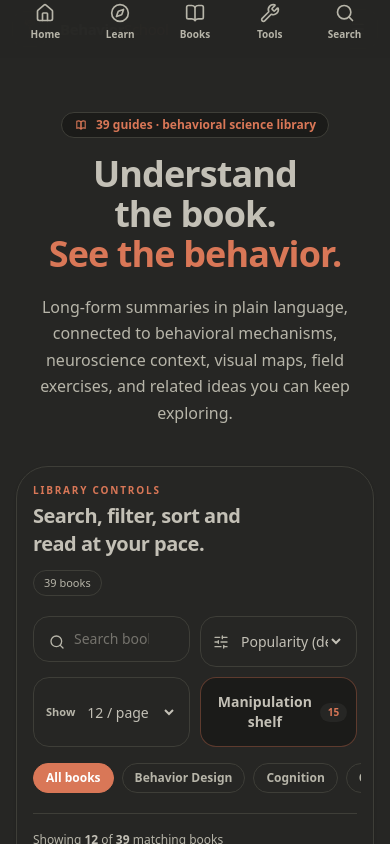
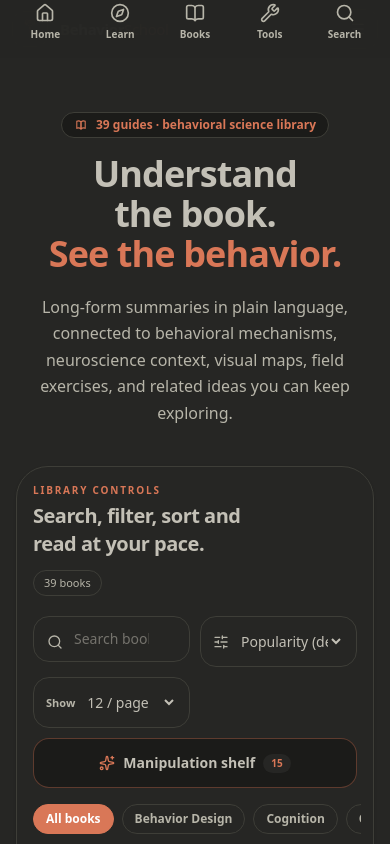
Before and after one commit to sh20raj-backup/behavior-school-behavior-school.github.io, a Next.js app: page /books in a window 390 px wide. Shown: the top 844 px of the page. Built offline with nearby package versions, Linux system fonts and the light colour scheme.

Commit message:
fix(mobile): improve library control layout

```diff
--- a/app/components/BookLibrary.tsx
+++ b/app/components/BookLibrary.tsx
@@ -202,7 +202,7 @@ export default function BookLibrary({ books }: BookLibraryProps) {
         <div className="grid grid-cols-2 gap-2.5 sm:gap-3 lg:grid-cols-[minmax(0,1fr)_220px_220px_auto]">
           <label className="relative block">
             <span className="sr-only">Search books</span>
-            <Search className="pointer-events-none absolute left-4 top-1/2 h-4 w-4 -translate-y-1/2 text-[var(--muted-foreground)]" />
+            <Search className="pointer-events-none absolute left-3.5 top-1/2 h-4 w-4 -translate-y-1/2 text-[var(--muted-foreground)]" />
             <input
               value={query}
               onChange={(event) => updateFilters(event.target.value, category, sort, 1)}
@@ -261,7 +261,7 @@ export default function BookLibrary({ books }: BookLibraryProps) {
             onClick={() =>
               updateFilters(query, "All", sort, 1, pageSize, isManipulationShelf ? "all" : "manipulation")
             }
-            className="inline-flex items-center justify-center gap-2 rounded-2xl border border-[var(--primary)]/35 bg-[var(--muted)] px-4 py-3.5 text-sm font-bold text-[var(--foreground)] transition hover:border-[var(--primary)] hover:-translate-y-0.5"
+            className="col-span-2 inline-flex items-center justify-center gap-2 rounded-2xl border border-[var(--primary)]/35 bg-[var(--muted)] px-4 py-3.5 text-sm font-bold text-[var(--foreground)] transition hover:border-[var(--primary)] hover:-translate-y-0.5 lg:col-span-1"
           >
             <Sparkles className="h-4 w-4 text-[var(--primary)]" />
             <span>Manipulation shelf</span>
```
